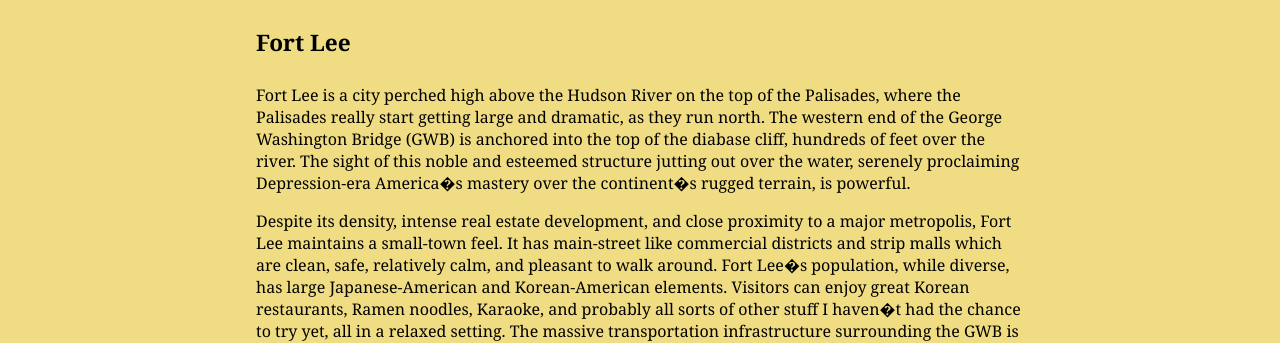
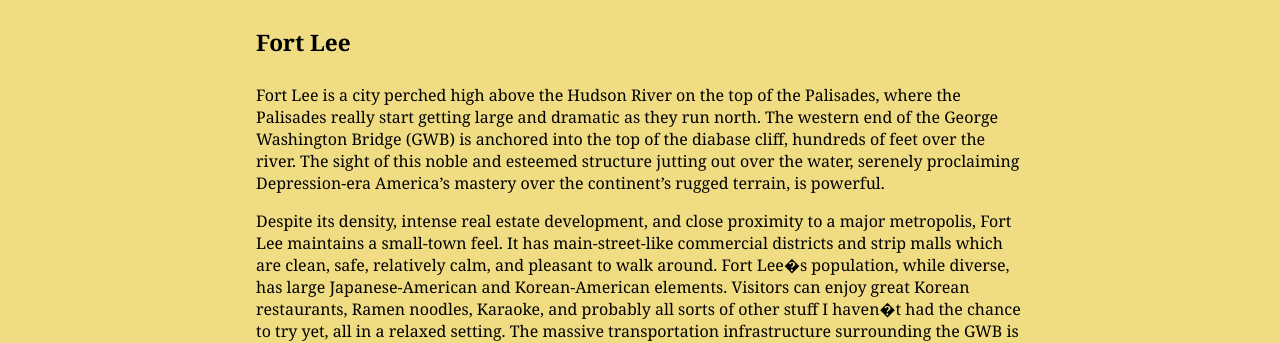
Before and after one commit to jonfried/oakafee.github.io, a Jekyll site: the page built from _posts/2016-09-09-bergen-cities-towns.md, in a window 1280 px wide and 900 px high. Shown: the part 340-683 px from the top of the window. Built offline with Jekyll 4.4.1, drawn with Linux system fonts in a browser that asks for light colours; some of the changed text lies outside the part shown.

```diff
--- a/_posts/2016-09-09-bergen-cities-towns.md
+++ b/_posts/2016-09-09-bergen-cities-towns.md
@@ -10,9 +10,9 @@ category-name: bergen-cities-towns
 
 ## Fort Lee
 
-Fort Lee is a city perched high above the Hudson River on the top of the Palisades, where the Palisades really start getting large and dramatic, as they run north. The western end of the George Washington Bridge (GWB) is anchored into the top of the diabase cliff, hundreds of feet over the river. The sight of this noble and esteemed structure jutting out over the water, serenely proclaiming Depression-era America�s mastery over the continent�s rugged terrain, is powerful.
+Fort Lee is a city perched high above the Hudson River on the top of the Palisades, where the Palisades really start getting large and dramatic as they run north. The western end of the George Washington Bridge (GWB) is anchored into the top of the diabase cliff, hundreds of feet over the river. The sight of this noble and esteemed structure jutting out over the water, serenely proclaiming Depression-era America's mastery over the continent's rugged terrain, is powerful.
 
-Despite its density, intense real estate development, and close proximity to a major metropolis, Fort Lee maintains a small-town feel. It has main-street like commercial districts and strip malls which are clean, safe, relatively calm, and pleasant to walk around. Fort Lee�s population, while diverse, has large Japanese-American and Korean-American elements. Visitors can enjoy great Korean restaurants, Ramen noodles, Karaoke, and probably all sorts of other stuff I haven�t had the chance to try yet, all in a relaxed setting. The massive transportation infrastructure surrounding the GWB is unfortunately very prominent in the town. It must be noted that this maze of roads and traffic, combined with some ugly new large commercial and residential buildings, detracts from the city�s charm a bit. Altogether, Fort Lee feels very prosperous and suburban, which is remarkable considering its proximity to some extremely urban, working-class areas across the river. It is almost impossible to speak of it in the same breath as Jersey City and Hoboken
+Despite its density, intense real estate development, and close proximity to a major metropolis, Fort Lee maintains a small-town feel. It has main-street-like commercial districts and strip malls which are clean, safe, relatively calm, and pleasant to walk around. Fort Lee�s population, while diverse, has large Japanese-American and Korean-American elements. Visitors can enjoy great Korean restaurants, Ramen noodles, Karaoke, and probably all sorts of other stuff I haven�t had the chance to try yet, all in a relaxed setting. The massive transportation infrastructure surrounding the GWB is unfortunately very prominent in the town. It must be noted that this maze of roads and traffic, combined with some ugly new large commercial and residential buildings, detracts from the city�s charm a bit. Altogether, Fort Lee feels very prosperous and suburban, which is remarkable considering its proximity to some extremely urban, working-class areas across the river. It is almost impossible to speak of it in the same breath as Jersey City and Hoboken
 
 Housing-wise, it�s a mix of nice detached suburban homes, co-op apartments of various sizes, condos, and rentals. The mix is a bit odd. There are a lot of people and a lot of big buildings all in an area that nevertheless doesn�t feel like a city. It is all about commuting, which is unfortunate because the public transit options aren�t so good. The jitney bus system that starts in Jersey City and goes up the Palisades does cross the GWB, but traffic can be nightmarish. The bridge is just wide enough to make walking across impractical, except recreationally. There is an NJ Transit bus through the Lincoln Tunnel, but that can�t be fun, considering how many towns you have to pass through between Fort Lee and Weehawken. I feel bad for the people I know who have lived in Fort Lee and tried to live urban lifestyles, because it always seemed like a major hastle. Though your rent money goes almost absurdly far in Fort Lee, compared to the neighboring city.
 
```
